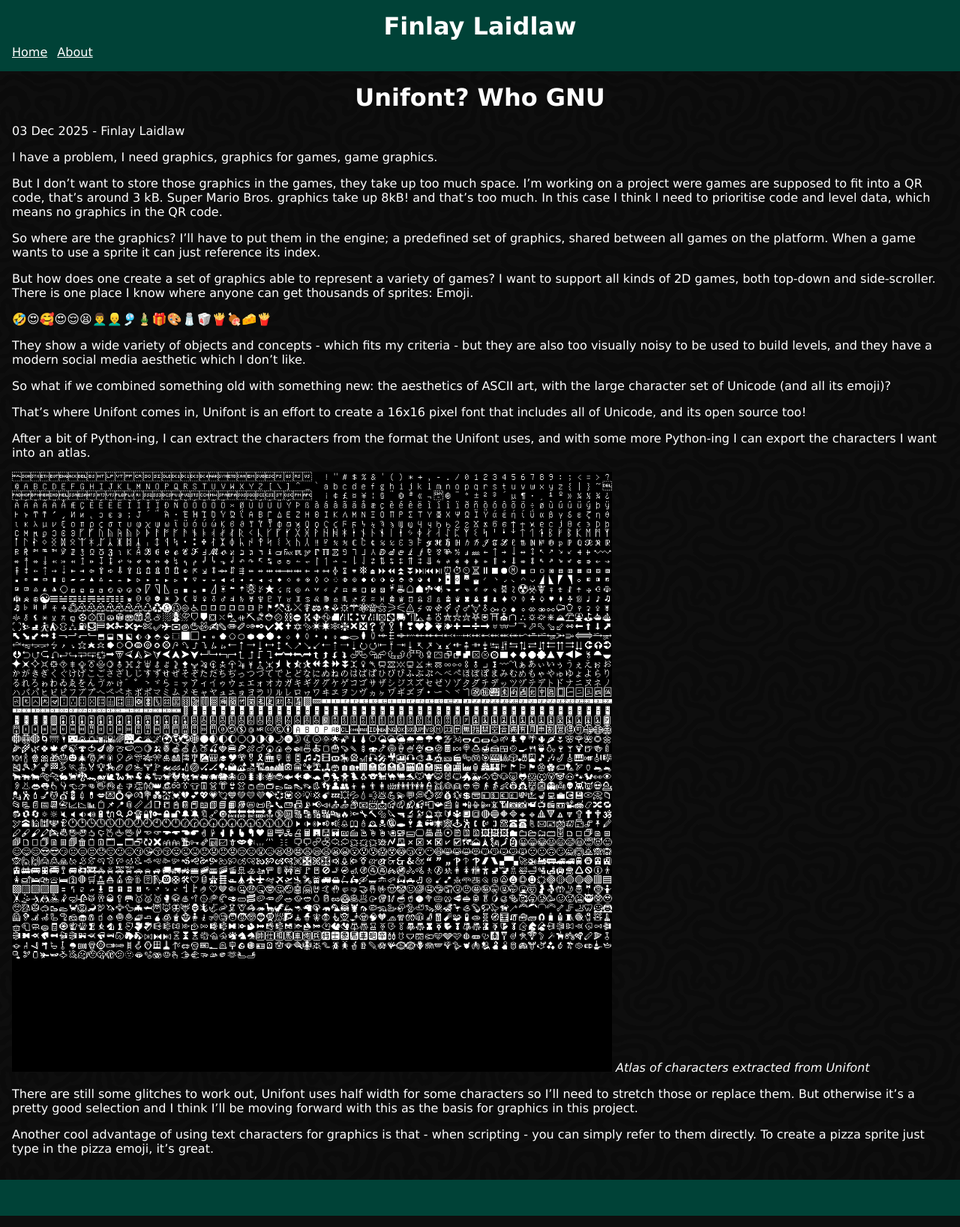
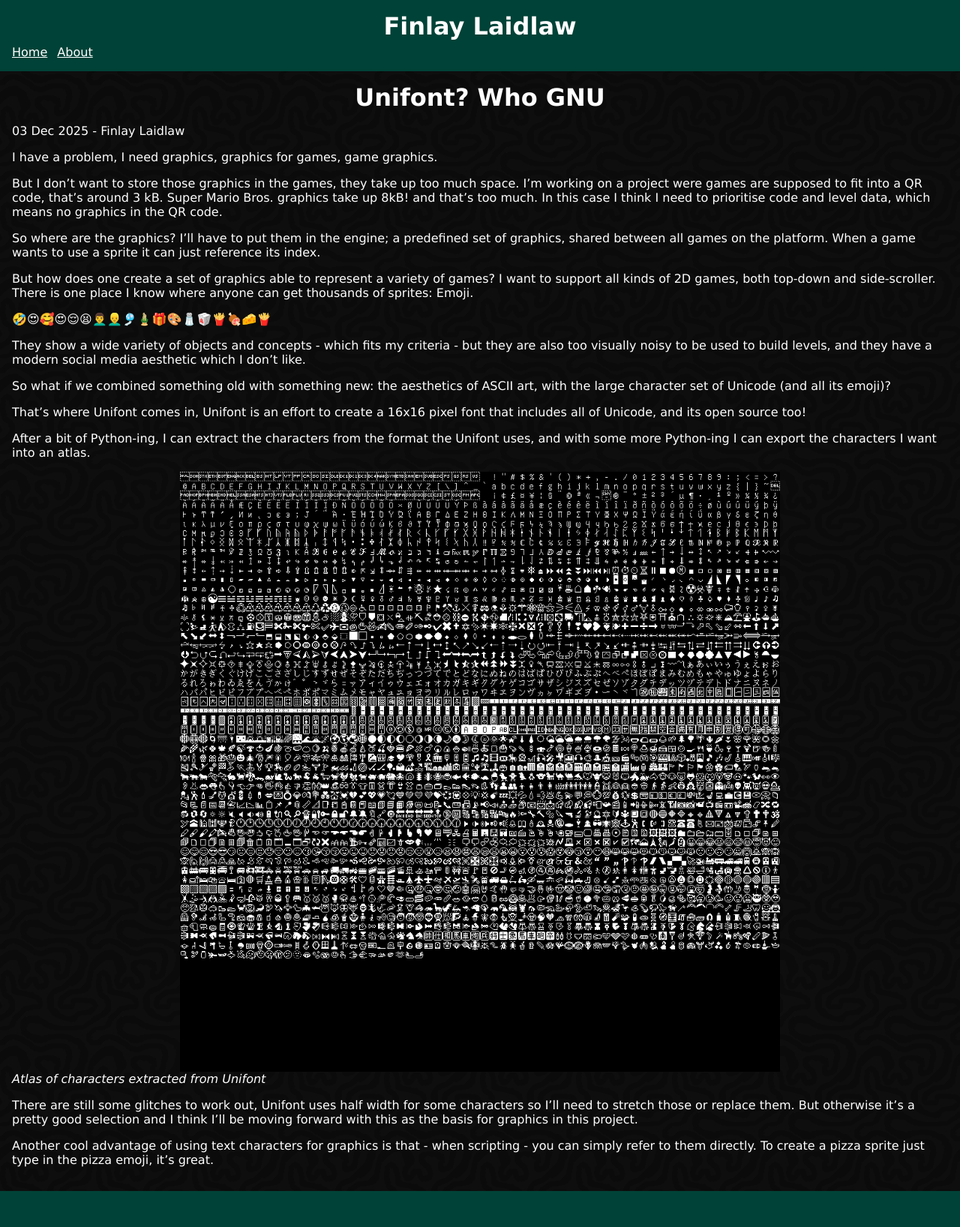
Before and after one commit to CyborgCabbage/cyborgcabbage.github.io, a Jekyll site: the page built from _posts/blog/2025-12-03-unifont.md, in a window 1280 px wide. Shown: the whole page at 75% size. Built offline with Jekyll 4.4.1, drawn with Linux system fonts in a browser that asks for light colours.

Commit message:
inline image styling

```diff
--- a/_posts/blog/2025-12-03-unifont.md
+++ b/_posts/blog/2025-12-03-unifont.md
@@ -21,8 +21,8 @@ That’s where Unifont comes in, Unifont is an effort to create a 16x16 pixel fo
 
 After a bit of Python-ing, I can extract the characters from the format the Unifont uses, and with some more Python-ing I can export the characters I want into an atlas.
 
-<img src="/assets/images/unifont_atlas.png" style="width: 100%; max-width: 800px;">
-*Atlas of characters extracted from Unifont*
+<img class="inline-image" src="/assets/images/unifont_atlas.png">
+<em class="inline-caption">Atlas of characters extracted from Unifont</em>
 
 There are still some glitches to work out, Unifont uses half width for some characters so I’ll need to stretch those or replace them. But otherwise it’s a pretty good selection and I think I’ll be moving forward with this as the basis for graphics in this project.
 
--- a/_sass/main.scss
+++ b/_sass/main.scss
@@ -79,6 +79,17 @@ nav > a {
   gap: 0.6rem;
 }
 
+.inline-image {
+  width: 100%;
+  max-width: 800px;
+  display: block;
+  margin: auto;
+}
+
+.inline-caption {
+  text-align: center;
+}
+
 @media screen and (width < 820px) {
   .box {
     flex-direction: column;
```
